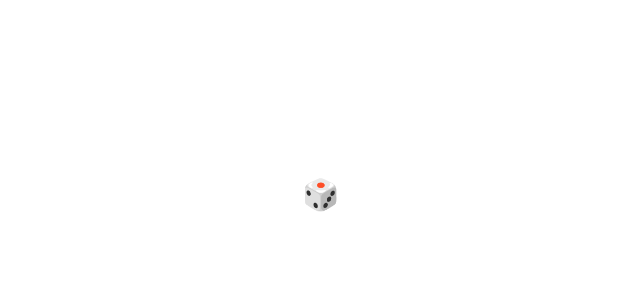
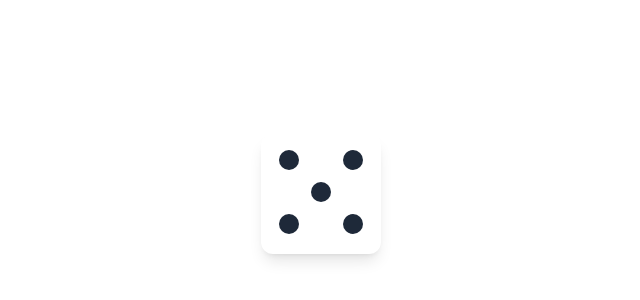
Before and after one commit to capybara0330/diceRollerApp, a React (Vite) app: page / in a window 1280 px wide. Shown: the part 206-506 px from the top of the page, without its empty margins (413-1053 px from the left). Built offline with nearby package versions, Linux system fonts and the light colour scheme.

Commit message:
build the die component

```diff
--- a/src/components/Die.tsx
+++ b/src/components/Die.tsx
@@ -1,5 +1,30 @@
+const dotPositions: Record<number, number[]> = {
+  1: [4],
+  2: [2, 6],
+  3: [2, 4, 6],
+  4: [0, 2, 6, 8],
+  5: [0, 2, 4, 6, 8],
+  6: [0, 2, 3, 5, 6, 8],
+};
+
 function Die() {
-  return <button>🎲</button>;
+  const value = 5;
+  const dots = dotPositions[value] ?? [];
+
+  return (
+    <button
+      className="grid grid-cols-3 grid-rows-3 gap-2 rounded-xl bg-white p-4 shadow-lg"
+      style={{ width: "120px", height: "120px" }}
+    >
+      {Array.from({ length: 9 }).map((_, i) => (
+        <div key={i} className="flex items-center justify-center">
+          {dots.includes(i) && (
+            <div className="h-5 w-5 rounded-full bg-gray-800" />
+          )}
+        </div>
+      ))}
+    </button>
+  );
 }
 
 export default Die;
```
